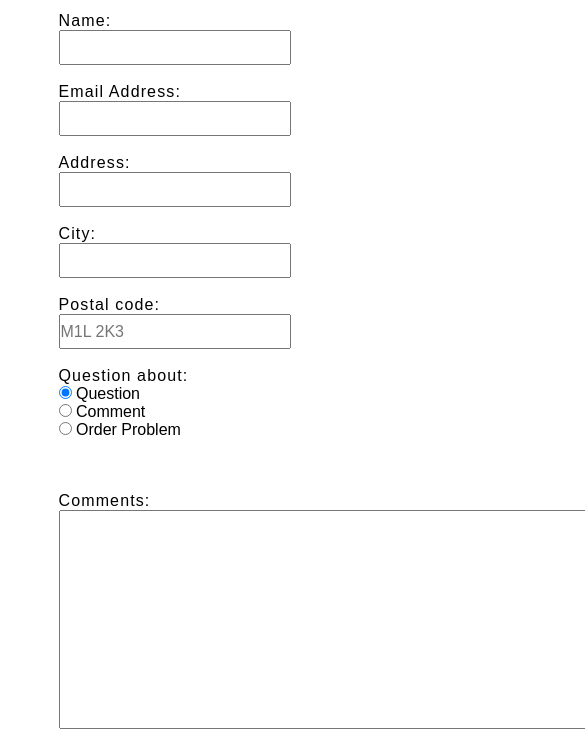
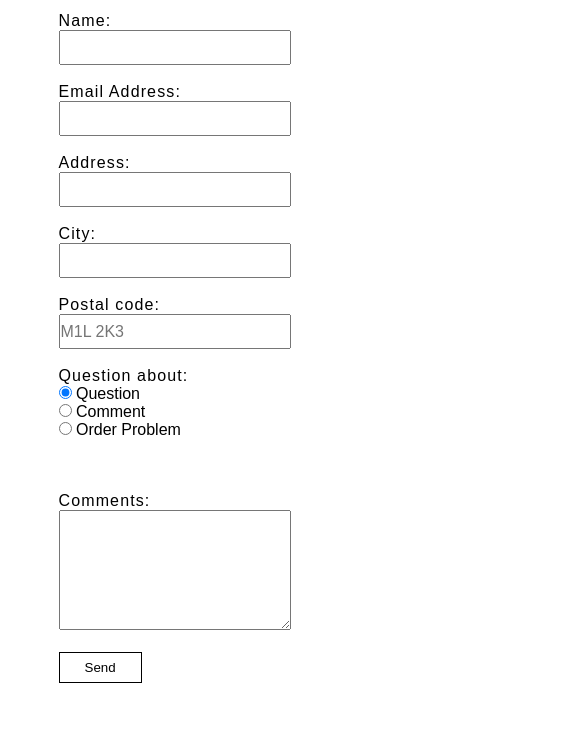
Before and after one commit to tuanthanh2067/nike-store, a website: page src/contactus.html in a window 390 px wide. Shown: the part 47-786 px from the top of the page, 585 px wide, since content can reach past the window. Drawn offline with Linux system fonts and the light colour scheme.

Commit message:
responsive update

```diff
--- a/src/contactus.css
+++ b/src/contactus.css
@@ -43,3 +43,7 @@
 #submit:hover {
   background: rgb(228, 228, 228);
 }
+
+#comment-question {
+  min-height: 120px;
+}
--- a/src/contactus.html
+++ b/src/contactus.html
@@ -17,7 +17,9 @@
 
   <body>
     <div class="logo">
-      <a href="./index.html"><img class="logo-img" src="./logo/nikelogo.png" alt="Logo"/></a>
+      <a href="./index.html"
+        ><img class="logo-img" src="./logo/nikelogo.png" alt="Logo"
+      /></a>
     </div>
 
     <form id="contact-form" action="https://httpbin.org/post" method="POST">
@@ -58,7 +60,13 @@
       <label for="question-type" class="form-title">Question about:</label>
       <br />
       <div class="radio-questions">
-        <input type="radio" id="question" name="about" value="question" checked />
+        <input
+          type="radio"
+          id="question"
+          name="about"
+          value="question"
+          checked
+        />
         <label for="question">Question</label><br />
         <input type="radio" id="comment" name="about" value="comment" />
         <label for="comment">Comment</label><br />
@@ -77,7 +85,13 @@
       <br /><br />
       <label for="comment-question" class="form-title">Comments:</label>
       <br />
-      <textarea name="comment-question" id="comment-question" cols="73" rows="7"></textarea>
+      <textarea
+        name="comment-question"
+        class="form-input"
+        id="comment-question"
+        cols="73"
+        rows="7"
+      ></textarea>
       <input type="hidden" id="my-name" name="my-name" value="Tuan Thanh Tan" />
       <br />
       <br />
```
